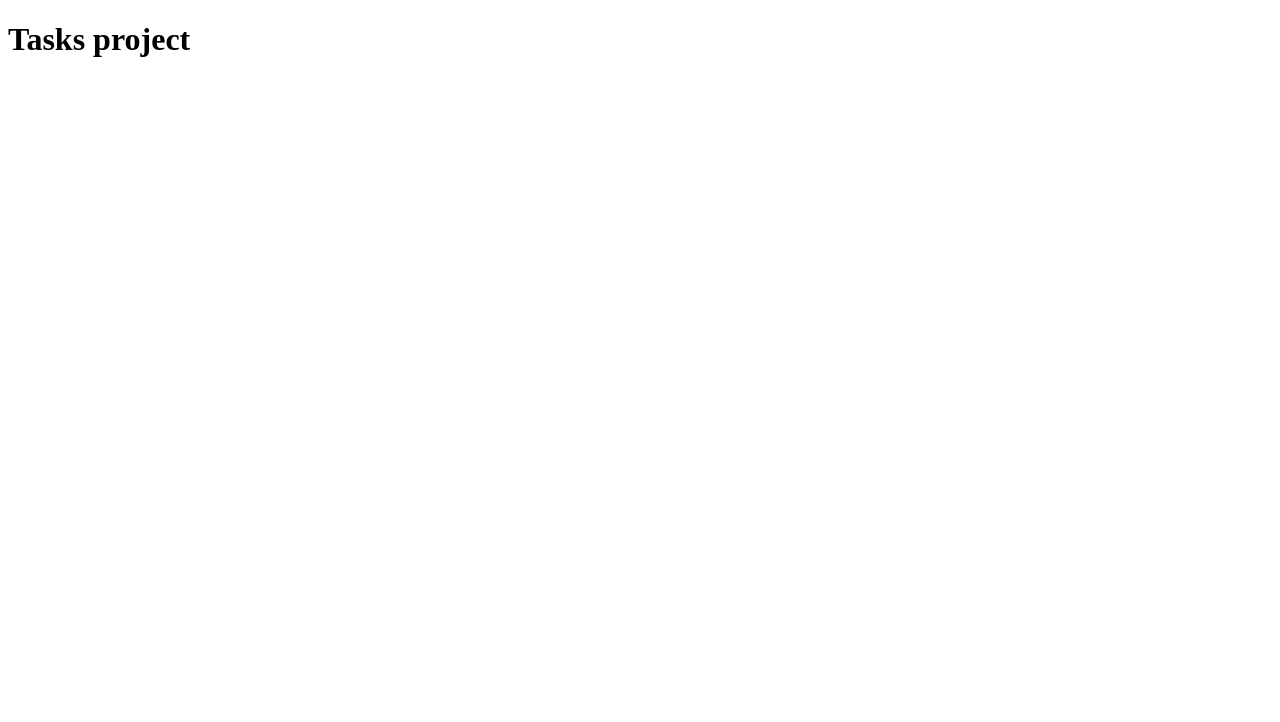
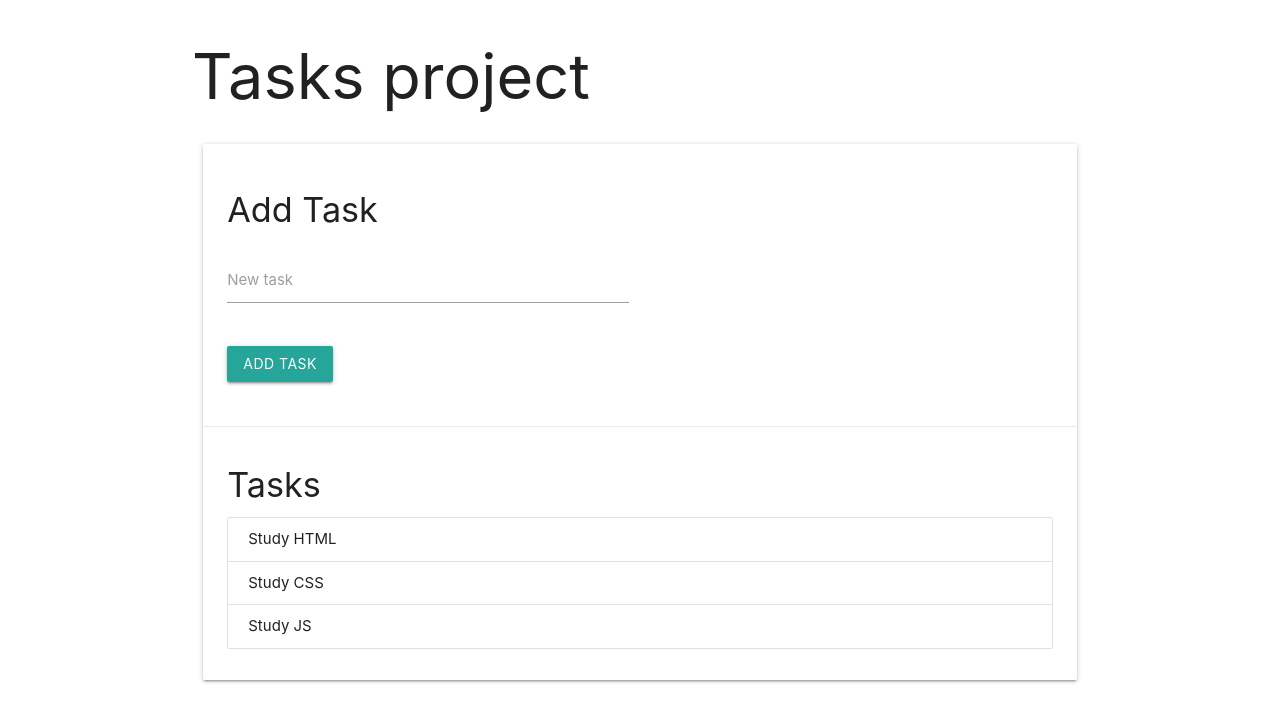
Before and after one commit to LiisNormann/tasks_khk, a plain HTML site: page index.html in a window 1280 px wide. Drawn offline with nearby package versions, Linux system fonts and the light colour scheme.

Commit message:
Added tasks project basic view

```diff
--- a/index.html
+++ b/index.html
@@ -5,10 +5,48 @@
     <meta name="viewport"
           content="width=device-width, user-scalable=no, initial-scale=1.0, maximum-scale=1.0, minimum-scale=1.0">
     <meta http-equiv="X-UA-Compatible" content="ie=edge">
+    <!-- Compiled and minified CSS -->
+    <link rel="stylesheet" href="https://cdnjs.cloudflare.com/ajax/libs/materialize/1.0.0/css/materialize.min.css">
     <title>Tasks</title>
 </head>
 <body>
+<div class="container">
+    <!-- Page Content goes here -->
     <h1>Tasks project</h1>
-    <script src="app.js"></script>
+    <div class="row">
+        <div class="col s12">
+            <div class="card">
+                <div class="card-content">
+                    <h4>Add Task</h4>
+                    <div class="row">
+                        <form class="col s12">
+                            <div class="row">
+                                <div class="input-field col s6">
+                                    <input id="task" type="text">
+                                    <label for="task">New task</label>
+                                </div>
+                            </div>
+                            <input type="submit" value="Add Task" class="btn">
+                        </form>
+                    </div>
+                </div>
+                <div class="card-action">
+                    <h4>Tasks</h4>
+                    <ul class="collection">
+                        <li class="collection-item">Study HTML</li>
+                        <li class="collection-item">Study CSS</li>
+                        <li class="collection-item">Study JS</li>
+                    </ul>
+                </div>
+            </div>
+        </div>
+    </div>
+</div>
+
+<!-- Compiled and minified JavaScript -->
+<script src="https://cdnjs.cloudflare.com/ajax/libs/materialize/1.0.0/js/materialize.min.js"></script>
+<script src="app.js"></script>
+
+
 </body>
 </html>
```
